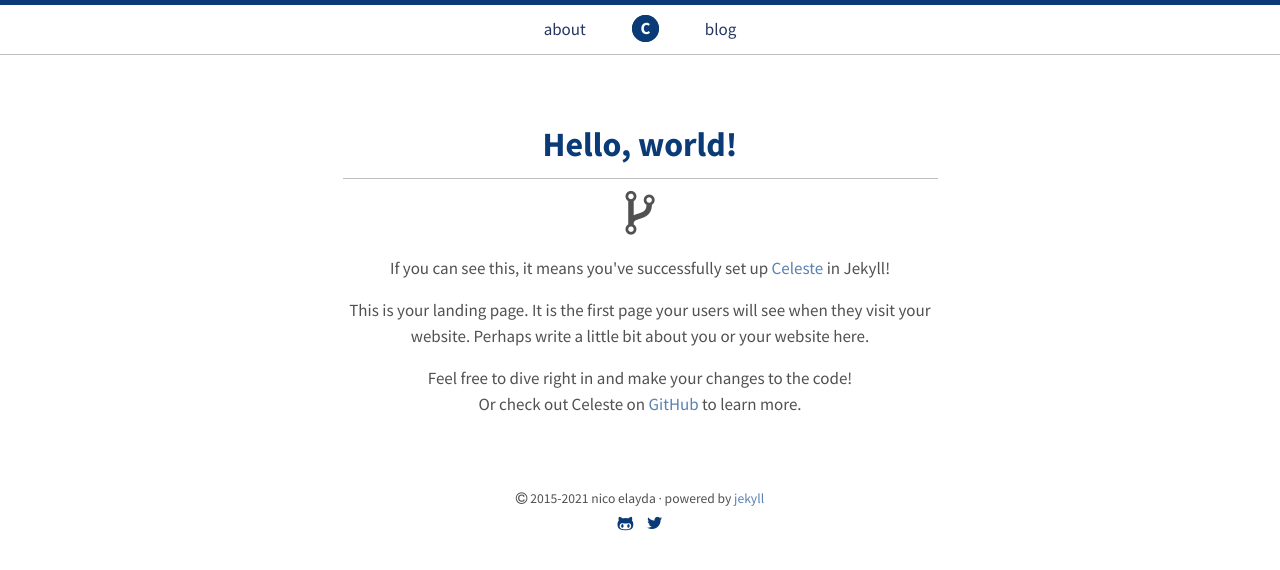
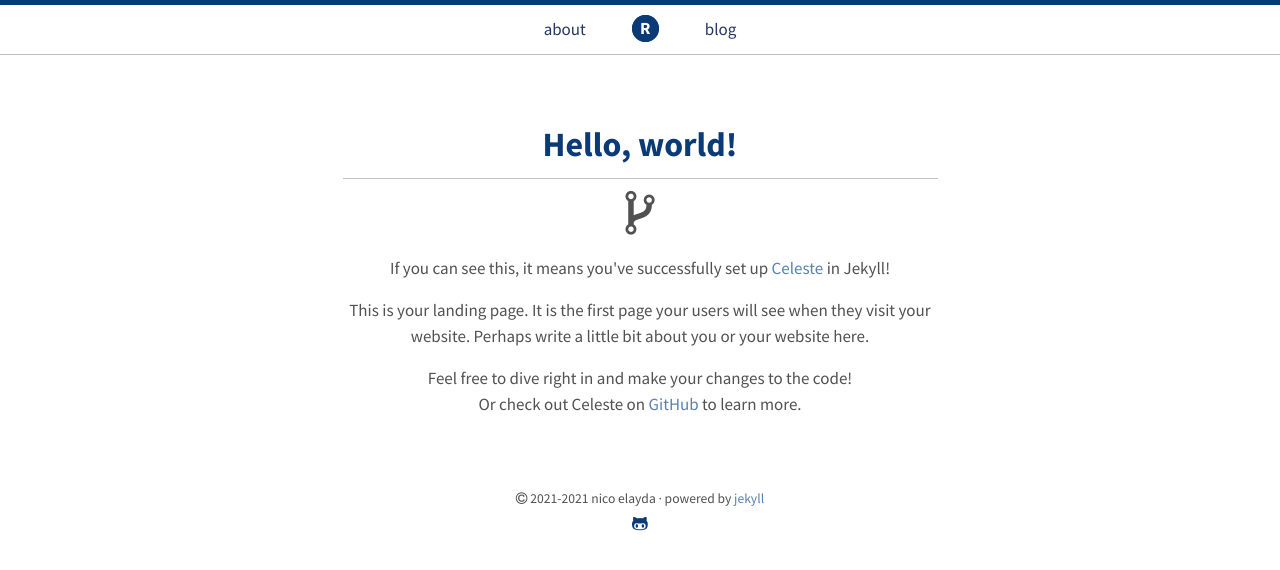
Before and after one commit to reeddoug/reeddoug.github.io, a Jekyll site: the page built from index.html, in a window 1280 px wide. Shown: the top 570 px of the page. Built offline with Jekyll 4.4.1, drawn with Linux system fonts in a browser that asks for light colours.

Commit message:
Updated default.html to use R instead of C
Used to have "C" in the circle at the top of the page. This should fix that. Also, commented out the twitter link at the bottom.

```diff
--- a/_layouts/default.html
+++ b/_layouts/default.html
@@ -7,7 +7,7 @@
     <nav class="nav-main">
       <ul>
         <li class="hvr-underline-reveal"><a href="{{ site.baseurl }}/about/">about</a></li>
-        <li class="logo"><a class="hvr-ripple-out" href="{{ site.baseurl }}/">C</a></li>
+        <li class="logo"><a class="hvr-ripple-out" href="{{ site.baseurl }}/">R</a></li>
         <li class="hvr-underline-reveal"><a href="{{ site.baseurl }}/blog/">blog</a></li>
       </ul>
     </nav>
@@ -19,12 +19,12 @@
 
       <footer class="footer">
         <small>
-            <span class="copyright"><i class="fa fa-copyright"></i> 2015-<time datetime="{{ site.time | date_to_xmlschema }}">{{ site.time | date: '%Y' }}</time> {{ site.author.name }}</span> &middot;
+            <span class="copyright"><i class="fa fa-copyright"></i> 2021-<time datetime="{{ site.time | date_to_xmlschema }}">{{ site.time | date: '%Y' }}</time> {{ site.author.name }}</span> &middot;
             <span>Powered by <a href="http://jekyllrb.com/">Jekyll</a></span>
         </small>
         <div class="ftr-links">
-          <a href="https://github.com/nicoelayda"><i class="fa fa-github-alt"></i></a>
-          <a href="https://twitter.com/nicoelayda"><i class="fa fa-twitter"></i></a>
+          <a href="https://github.com/reeddouglas"><i class="fa fa-github-alt"></i></a>
+          <!-- <a href="https://twitter.com/nicoelayda"><i class="fa fa-twitter"></i></a> -->
         </div>
       </footer>
     </div>
```
